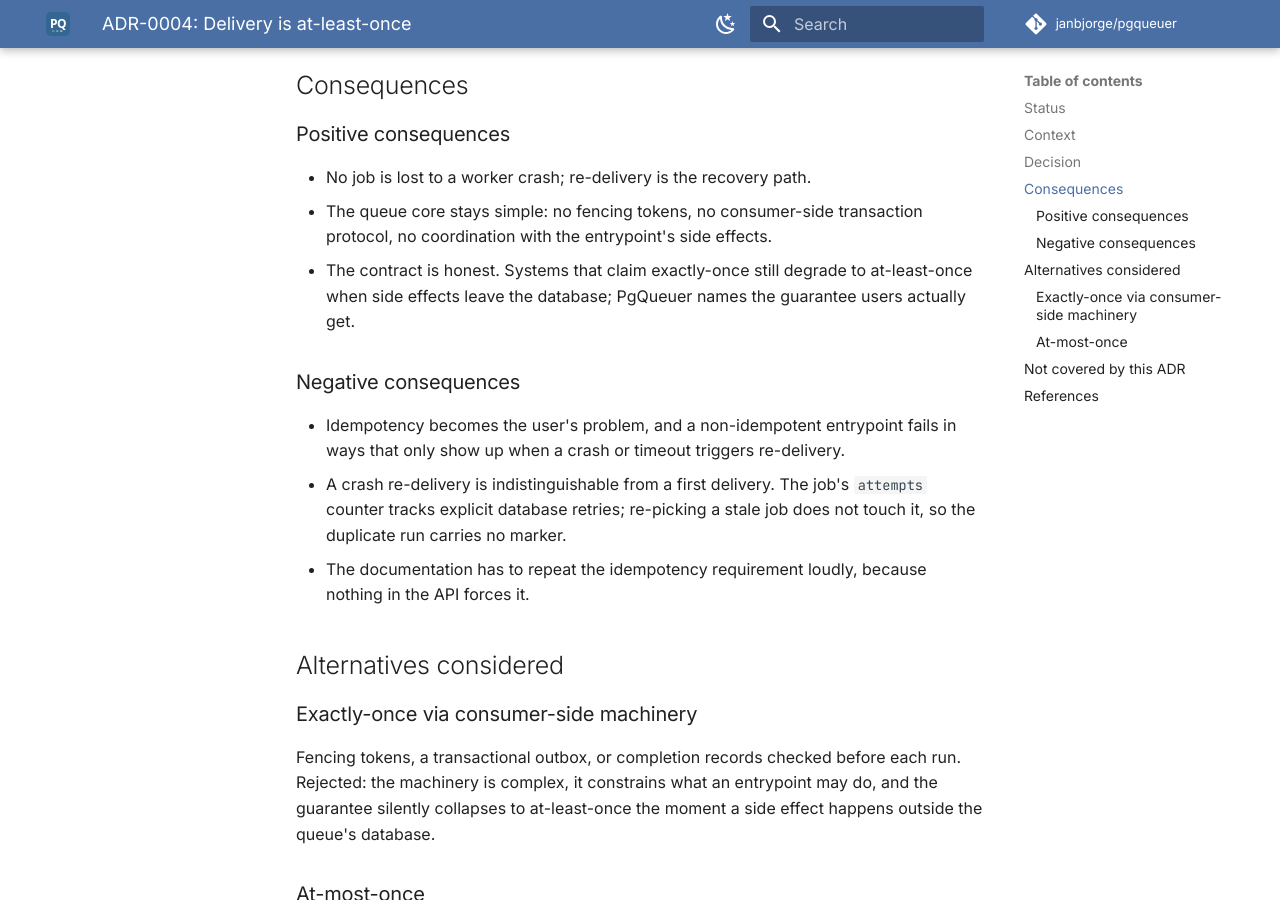
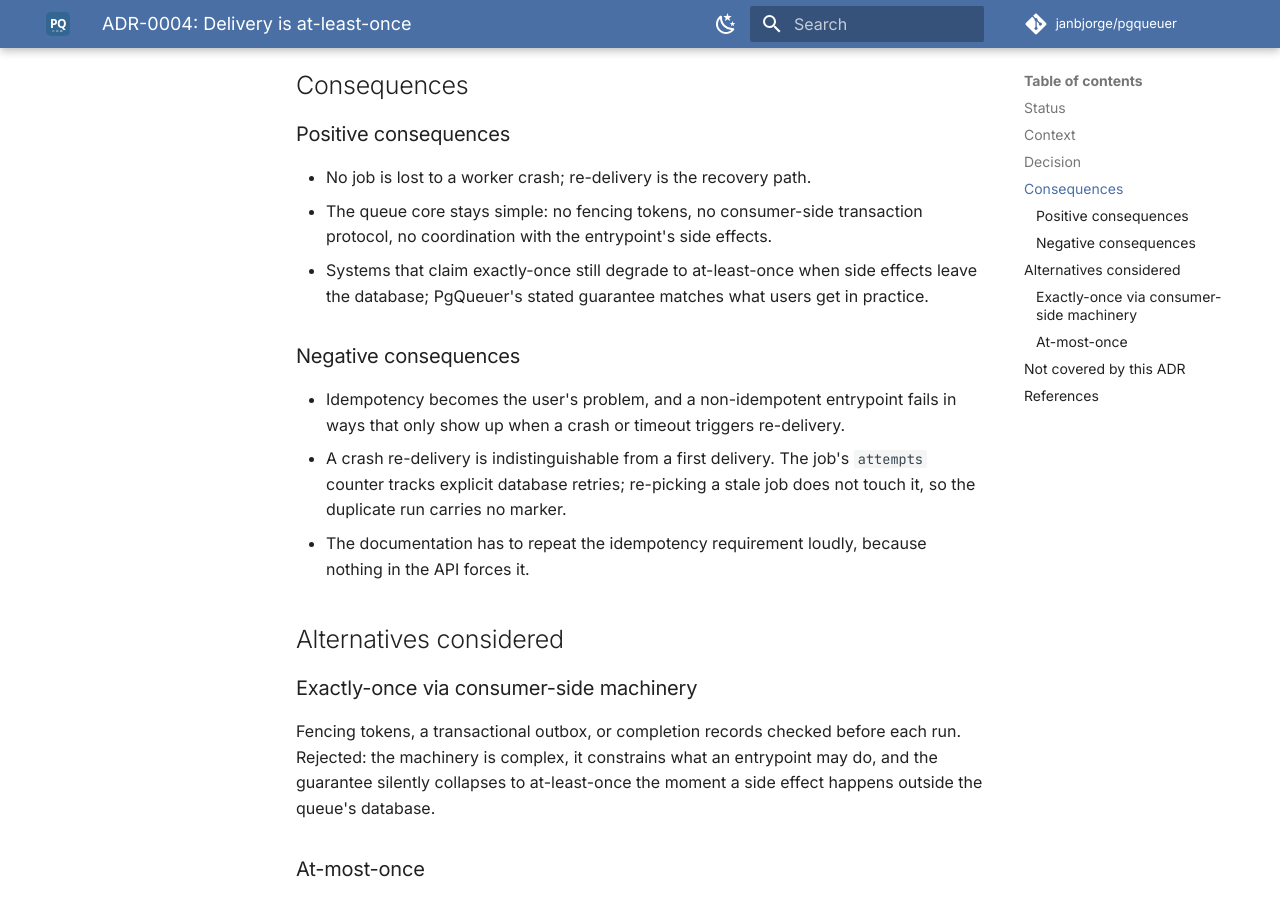
Before and after one commit to janbjorge/pgqueuer, an MkDocs documentation site: the page built from docs/adr/ADR-0004-delivery-is-at-least-once.md, in a window 1280 px wide and 900 px high, scrolled down 714 px. Built offline with MkDocs 1.6.1 and Material for MkDocs 9.7.7, drawn with Linux system fonts in a browser that asks for light colours; comment, search, counter and statistics services are not loaded.

Commit message:
docs: humanize ADR-0004 and one backlog line

```diff
--- a/docs/adr/ADR-0004-delivery-is-at-least-once.md
+++ b/docs/adr/ADR-0004-delivery-is-at-least-once.md
@@ -30,9 +30,9 @@ requirement wherever job execution is described.
 - The queue core stays simple: no fencing tokens, no consumer-side
   transaction protocol, no coordination with the entrypoint's side
   effects.
-- The contract is honest. Systems that claim exactly-once still degrade
-  to at-least-once when side effects leave the database; PgQueuer names
-  the guarantee users actually get.
+- Systems that claim exactly-once still degrade to at-least-once when
+  side effects leave the database; PgQueuer's stated guarantee matches
+  what users get in practice.
 
 ### Negative consequences
 
```
Also changed, not shown: docs/adr/README.md (+2 -2 lines).
